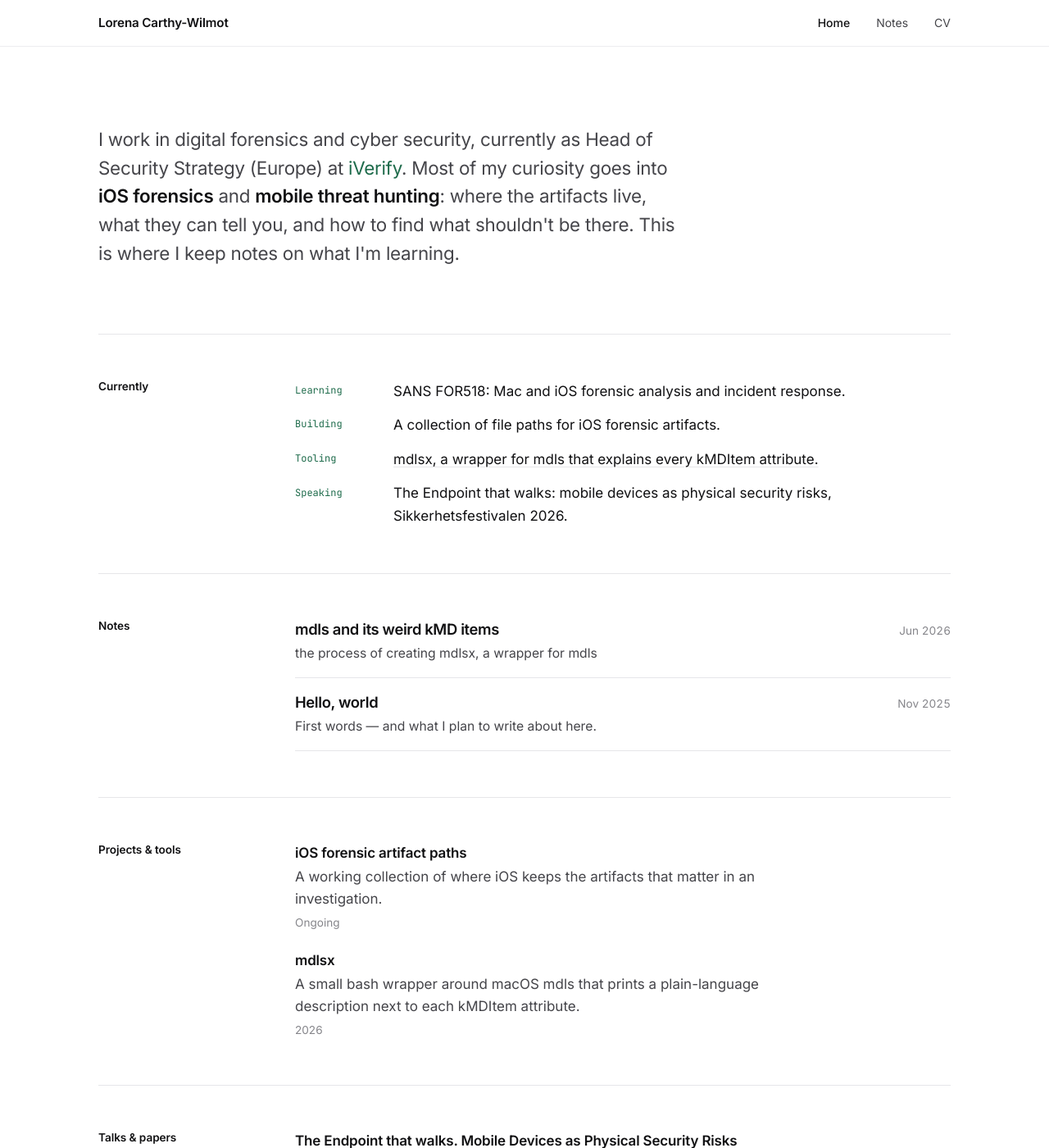
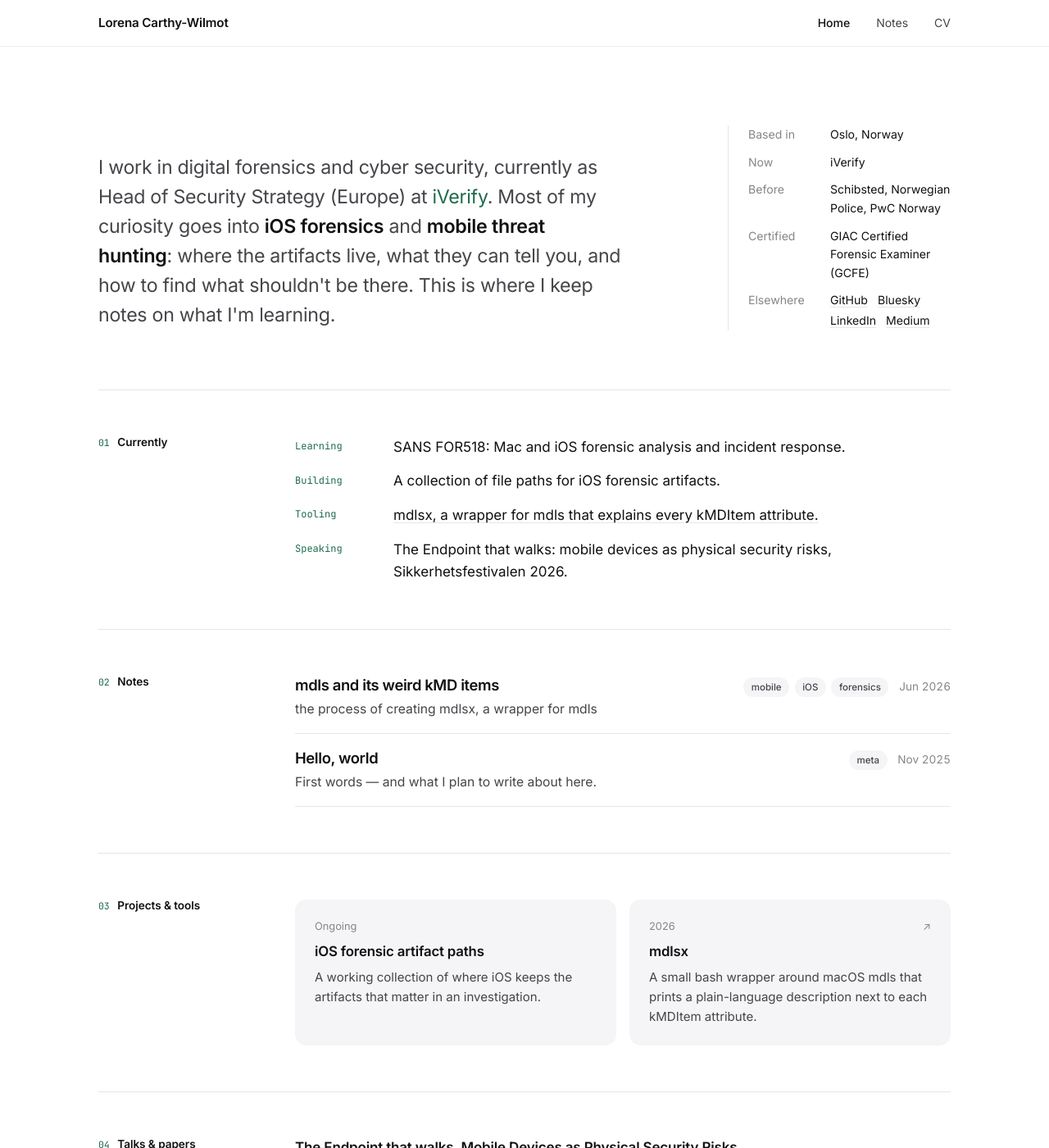
Before and after one commit to thisislola/thisislola.github.io, a Jekyll site: the page built from index.html, in a window 1280 px wide and 1400 px high. Shown: the whole window at 82% size. Built offline with Jekyll 4.4.1, drawn with Linux system fonts in a browser that asks for light colours; some of the changed text lies outside the part shown.

Commit message:
Homepage: at-a-glance panel, numbered sections, note tags, project tiles
Co-Authored-By: Claude Opus 5.5 <noreply@anthropic.com>
Claude-Session: https://claude.ai/code/session_01KRoiEpBVFbH874iTr8XR1Q

```diff
--- a/css/main.scss
+++ b/css/main.scss
@@ -101,17 +101,27 @@ button { font:inherit; cursor:pointer; }
 @media (prefers-reduced-motion:reduce) { html { scroll-behavior:auto; } }
 
 // ── Home ────────────────────────────────────────────────────
-.intro { padding:4rem 0 3.5rem; max-width:44rem; @include from($bp-md){ padding:6rem 0 5rem; } }
+.intro { display:grid; gap:2.5rem; padding:4rem 0 3.5rem;
+  @include from($bp-md){ grid-template-columns:minmax(0,1fr) 17rem; gap:5rem; align-items:end; padding:6rem 0 4.5rem; } }
 .sr-only { position:absolute; width:1px; height:1px; overflow:hidden; clip:rect(0 0 0 0); white-space:nowrap; }
-.intro__text { font-size:clamp(1.2rem,2.2vw,1.4rem); line-height:1.55; letter-spacing:-.012em; color:var(--ink-soft);
+.intro__text { max-width:40rem; font-size:clamp(1.2rem,2.2vw,1.45rem); line-height:1.55; letter-spacing:-.012em; color:var(--ink-soft);
   strong { color:var(--ink); font-weight:600; }
   p + p { margin-top:1rem; } }
 
 .section { display:grid; gap:1.25rem; padding:2.75rem 0; border-top:1px solid var(--line);
   @include from($bp-md){ grid-template-columns:12rem 1fr; gap:3rem; padding:3.5rem 0; } }
 .section:last-child { margin-bottom:3rem; }
-.section__label { @include eyebrow; font-size:.85rem; color:var(--ink); font-weight:600; letter-spacing:-.005em; margin:0;
+.facts { display:grid; gap:.7rem; font-size:.88rem; padding-top:1.25rem; border-top:2px solid var(--ink);
+  @include from($bp-md){ border-top:0; padding-top:0; padding-left:1.5rem; border-left:1px solid var(--line); } }
+.facts__row { display:grid; grid-template-columns:5.5rem 1fr; gap:.75rem; }
+.facts dt { color:var(--muted); }
+.facts dd { margin:0; color:var(--ink); }
+.facts__links { display:flex; flex-wrap:wrap; gap:.15rem .75rem; a { color:var(--ink); text-decoration:underline; text-decoration-color:var(--line); text-underline-offset:3px; &:hover { text-decoration-color:currentColor; } } }
+
+.section__label { @include eyebrow; font-size:.85rem; color:var(--ink); font-weight:600; letter-spacing:-.005em; margin:0; display:flex; gap:.6rem; align-items:baseline;
   @include from($bp-md){ position:sticky; top:5.5rem; align-self:start; } }
+
+.section__num { @include mono; font-size:.72rem; font-weight:400; color:var(--accent); }
 
 .now { list-style:none; padding:0; display:grid; gap:.9rem; }
 .now__item { display:grid; gap:.1rem; @include from($bp-sm){ grid-template-columns:6.5rem 1fr; gap:1rem; } }
@@ -123,6 +133,14 @@ button { font:inherit; cursor:pointer; }
 .list__title { font-weight:600; letter-spacing:-.01em; line-height:1.35; a { color:var(--ink); } a:hover { color:var(--accent); } }
 .list__text { color:var(--ink-soft); margin-top:.25rem; max-width:$measure; }
 .list__meta { font-size:.85rem; color:var(--muted); margin-top:.25rem; }
+
+.tiles { list-style:none; padding:0; display:grid; gap:1rem; @include from($bp-sm){ grid-template-columns:repeat(2,1fr); } }
+.tile__link { display:flex; flex-direction:column; gap:.4rem; height:100%; padding:1.4rem 1.5rem; border-radius:14px; background:var(--bg-soft); color:var(--ink);
+  transition:background .15s ease; }
+a.tile__link:hover { text-decoration:none; background:color-mix(in srgb, var(--bg-soft) 70%, var(--line)); .tile__title { color:var(--accent); } }
+.tile__meta { display:flex; justify-content:space-between; font-size:.8rem; color:var(--muted); }
+.tile__title { font-weight:600; font-size:1.05rem; letter-spacing:-.01em; transition:color .15s ease; }
+.tile__text { color:var(--ink-soft); font-size:.94rem; }
 
 .contact { color:var(--ink-soft); max-width:$measure; p + p { margin-top:.75rem; } }
 
@@ -136,6 +154,7 @@ button { font:inherit; cursor:pointer; }
 .post-row__title { font-size:1.15rem; font-weight:600; letter-spacing:-.02em; line-height:1.25; transition:color .15s ease; }
 .post-row__sub { color:var(--ink-soft); font-size:.98rem; }
 .post-row__tags { display:flex; flex-wrap:wrap; gap:.35rem; margin-top:.5rem; }
+.post-row__aside { display:flex; align-items:baseline; gap:.4rem; flex-wrap:wrap; .post-row__date { margin-left:.4rem; } }
 .post-row__date { font-size:.85rem; color:var(--muted); white-space:nowrap; font-variant-numeric:tabular-nums; }
 
 .page-intro { padding:4rem 0 2.5rem; @include from($bp-md){ padding:6rem 0 3rem; } }
--- a/index.html
+++ b/index.html
@@ -5,13 +5,32 @@ layout: default
 <div class="wrap">
 
   <header class="intro">
-    <h1 class="sr-only">{{ site.resume_name }}</h1>
-    <div class="intro__text">{{ site.home_intro }}</div>
+    <div>
+      <h1 class="sr-only">{{ site.resume_name }}</h1>
+      <div class="intro__text">{{ site.home_intro }}</div>
+    </div>
+
+    {% assign now_job = site.data.experience | first %}
+    {% assign now_co = now_job.company | split: ' | ' %}
+    <dl class="facts">
+      <div class="facts__row"><dt>Based in</dt><dd>Oslo, Norway</dd></div>
+      <div class="facts__row"><dt>Now</dt><dd>{{ now_co[0] }}</dd></div>
+      <div class="facts__row"><dt>Before</dt><dd>{% for job in site.data.experience offset: 1 %}{% assign co = job.company | split: ' | ' %}{{ co[0] }}{% unless forloop.last %}, {% endunless %}{% endfor %}</dd></div>
+      {% assign certs = site.data.education | where_exp: "e", "e.summary" %}
+      {% if certs.size > 0 %}<div class="facts__row"><dt>Certified</dt><dd>{% for e in certs %}{{ e.summary }}{% unless forloop.last %}, {% endunless %}{% endfor %}</dd></div>{% endif %}
+      {% assign s = site.resume_social_links %}
+      <div class="facts__row"><dt>Elsewhere</dt><dd class="facts__links">
+        {% if s.resume_github_url %}<a href="{{ s.resume_github_url }}" rel="me">GitHub</a>{% endif %}
+        {% if s.resume_bluesky_url %}<a href="{{ s.resume_bluesky_url }}" rel="me">Bluesky</a>{% endif %}
+        {% if s.resume_linkedin_url %}<a href="{{ s.resume_linkedin_url }}" rel="me">LinkedIn</a>{% endif %}
+        {% if s.resume_medium_url %}<a href="{{ s.resume_medium_url }}" rel="me">Medium</a>{% endif %}
+      </dd></div>
+    </dl>
   </header>
 
   {% if site.data.now %}
   <section class="section" id="now">
-    <h2 class="section__label">Currently</h2>
+    <h2 class="section__label"><span class="section__num">01</span>Currently</h2>
     <ul class="now">
       {% for n in site.data.now %}
       <li class="now__item">
@@ -24,7 +43,7 @@ layout: default
   {% endif %}
 
   <section class="section" id="notes">
-    <h2 class="section__label">Notes</h2>
+    <h2 class="section__label"><span class="section__num">02</span>Notes</h2>
     <div>
       {% assign posts = site.posts | sort: 'date' | reverse %}
       {% if posts.size > 0 %}
@@ -35,7 +54,10 @@ layout: default
             <span class="post-row__title">{{ post.title }}</span>
             {% if post.subtitle %}<span class="post-row__sub">{{ post.subtitle }}</span>{% endif %}
           </a>
-          <time class="post-row__date" datetime="{{ post.date | date_to_xmlschema }}">{{ post.date | date: "%b %Y" }}</time>
+          <span class="post-row__aside">
+            {% for t in post.tags limit: 3 %}<span class="tag">{{ t }}</span>{% endfor %}
+            <time class="post-row__date" datetime="{{ post.date | date_to_xmlschema }}">{{ post.date | date: "%b %Y" }}</time>
+          </span>
         </li>
         {% endfor %}
       </ul>
@@ -47,13 +69,16 @@ layout: default
   {% assign has_projects = false %}{% for pr in site.data.projects %}{% if pr.project %}{% assign has_projects = true %}{% endif %}{% endfor %}
   {% if has_projects %}
   <section class="section" id="projects">
-    <h2 class="section__label">Projects &amp; tools</h2>
-    <ul class="list">
+    <h2 class="section__label"><span class="section__num">03</span>Projects &amp; tools</h2>
+    <ul class="tiles">
       {% for pr in site.data.projects %}{% if pr.project %}
-      <li class="list__item">
-        <p class="list__title">{% if pr.url and pr.url != '#' %}<a href="{{ pr.url }}">{{ pr.project }}</a>{% else %}{{ pr.project }}{% endif %}</p>
-        {% if pr.description %}<p class="list__text">{{ pr.description }}</p>{% endif %}
-        <p class="list__meta">{{ pr.duration }}</p>
+      {% assign linked = false %}{% if pr.url and pr.url != '#' %}{% assign linked = true %}{% endif %}
+      <li class="tile">
+        {% if linked %}<a class="tile__link" href="{{ pr.url }}">{% else %}<div class="tile__link">{% endif %}
+          <span class="tile__meta">{{ pr.duration }}{% if linked %}<span aria-hidden="true">↗</span>{% endif %}</span>
+          <span class="tile__title">{{ pr.project }}</span>
+          {% if pr.description %}<span class="tile__text">{{ pr.description }}</span>{% endif %}
+        {% if linked %}</a>{% else %}</div>{% endif %}
       </li>
       {% endif %}{% endfor %}
     </ul>
@@ -61,22 +86,22 @@ layout: default
   {% endif %}
 
   <section class="section" id="talks">
-    <h2 class="section__label">Talks &amp; papers</h2>
+    <h2 class="section__label"><span class="section__num">04</span>Talks &amp; papers</h2>
     <div>
       <ul class="list">
-        {% for p in site.data.presentations limit: 5 %}
+        {% for p in site.data.presentations limit: 3 %}
         <li class="list__item">
           <p class="list__title">{% if p.url %}<a href="{{ p.url }}">{{ p.title }}</a>{% else %}{{ p.title }}{% endif %}</p>
-          <p class="list__meta">{{ p.type }} · {{ p.event }}{% if p.place %}, {{ p.place }}{% endif %} · {{ p.year }}</p>
+          <p class="list__meta">{{ p.year }} · {{ p.type }} · {{ p.event }}{% if p.place %}, {{ p.place }}{% endif %}</p>
         </li>
         {% endfor %}
       </ul>
-      <a class="more" href="{{ '/cv/#speaking' | relative_url }}">Full list on the CV →</a>
+      <a class="more" href="{{ '/cv/#speaking' | relative_url }}">All talks &amp; papers →</a>
     </div>
   </section>
 
   <section class="section section--quiet" id="contact">
-    <h2 class="section__label">Contact</h2>
+    <h2 class="section__label"><span class="section__num">05</span>Contact</h2>
     <div class="contact">
       {% if site.company_name != "" %}
       <p>{{ site.company_note }} These go through {% if site.company_url != "" %}<a href="{{ site.company_url }}">{{ site.company_name }}</a>{% else %}{{ site.company_name }}{% endif %}.</p>
```
